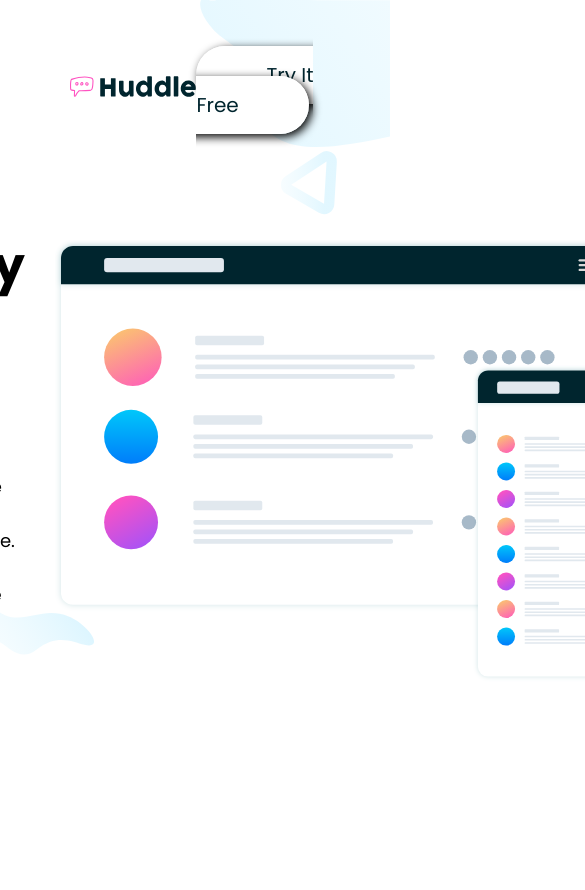
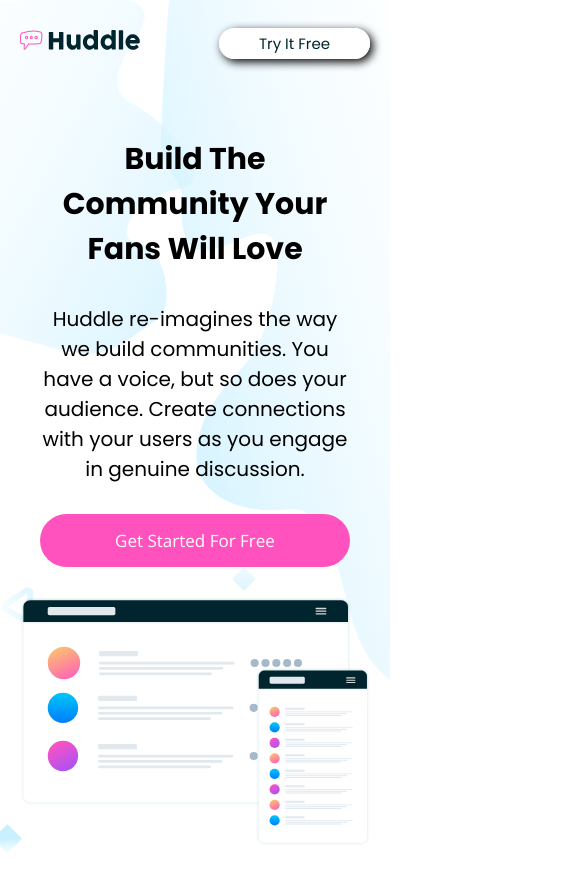
Before and after one commit to MellonFive/Frontend-Mentor-Huddle-landing-page-with-alternating-feature-blocks, a plain HTML site: page index.html in a window 390 px wide. Shown: the top 890 px of the page, 585 px wide, since content can reach past the window. Drawn offline with nearby package versions, Linux system fonts and the light colour scheme.

Commit message:
Doing responsive header

```diff
--- a/src/css/style.css
+++ b/src/css/style.css
@@ -106,6 +106,73 @@ main > .container {
     width: 62rem;
 }
 
+@media (max-width: 425px) {
+    .container > header {
+        display: flex;
+        flex-direction: column;
+
+        background: url(../images/bg-hero-mobile.svg) center;
+        background-repeat: no-repeat;
+        background-size: cover;
+
+        padding: 3rem 2rem 0;
+    }
+
+    .container > header > .header-container {
+        padding: 0;
+        display: flex;
+        flex-direction: column;
+        text-align: center;
+    }
+
+    .container > header > .header-container > ul {
+        display: flex;
+        align-items: center;
+    }
+
+    .container > header > .header-container > ul > .list > .img-logo {
+        width: 12rem;
+    }
+
+    .container > header > .header-container > ul > .list > .btn {
+        padding: .5rem 4rem;
+
+        font-size: 1.5rem;
+    }
+
+    .container > header > .header-container > .container {
+        flex-direction: column;
+
+        margin-top: 8rem;
+    }
+
+    .container > header > .header-container > .container > .left {
+        padding: 0 2rem;
+    }
+
+    .container > header > .header-container > .container > .left > .title {
+        font-size: 3rem;
+    }
+
+     .container > header > .header-container > .container > .left > .description {
+        font-size: 2rem;
+        margin-top: 3.2rem;
+    }
+
+    .container > header > .header-container > .container > .left > .btn {
+        margin-top: 3rem;
+        padding: 1.5rem .7rem;
+
+        width: 100%;
+
+        text-align: center;
+    }
+
+    .container > header > .header-container > .container > .right > .container-image {
+        width: 100%;
+    }
+}
+
 section.infos {
     grid-area: infos;
 }
```
